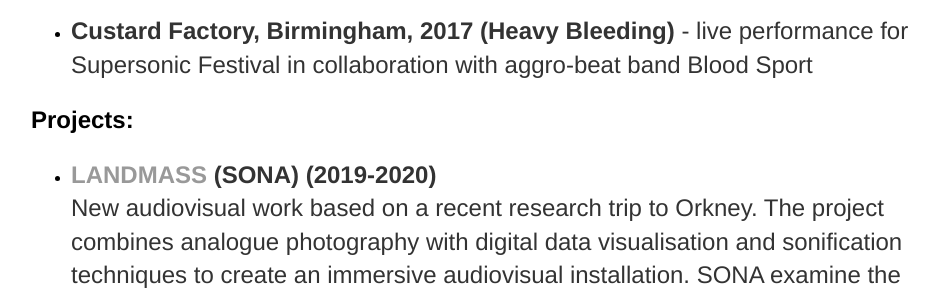
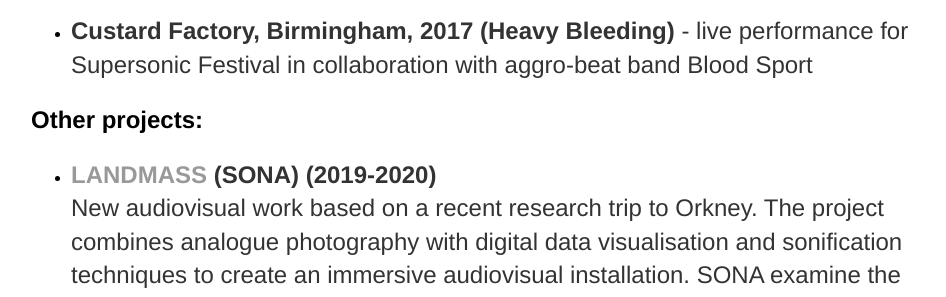
Before and after one commit to heavy-lifting/heavy-lifting.github.io, a Jekyll site: the page built from cv.html, in a window 1280 px wide and 900 px high, scrolled down 2994 px. Shown: the part 154-451 px from the top of the window, without its empty margins (161-1107 px from the left). Built offline with Jekyll 4.4.1, drawn with Linux system fonts in a browser that asks for light colours.

Commit message:
Update cv.html

```diff
--- a/cv.html
+++ b/cv.html
@@ -84,7 +84,7 @@
 <p><strong>Custard Factory, Birmingham, 2017 (Heavy Bleeding)</strong> - live performance for Supersonic Festival in collaboration with aggro-beat band Blood Sport</p>
 </li>
 </ul>
-<h2 id="projects">Projects:</h2>
+<h2 id="projects">Other projects:</h2>
 <ul>
 <li>
 <p><strong><a href="https://sonawomen.co.uk/2019/05/08/landmass/">LANDMASS</a> (SONA) (2019-2020)</strong><br>
```
